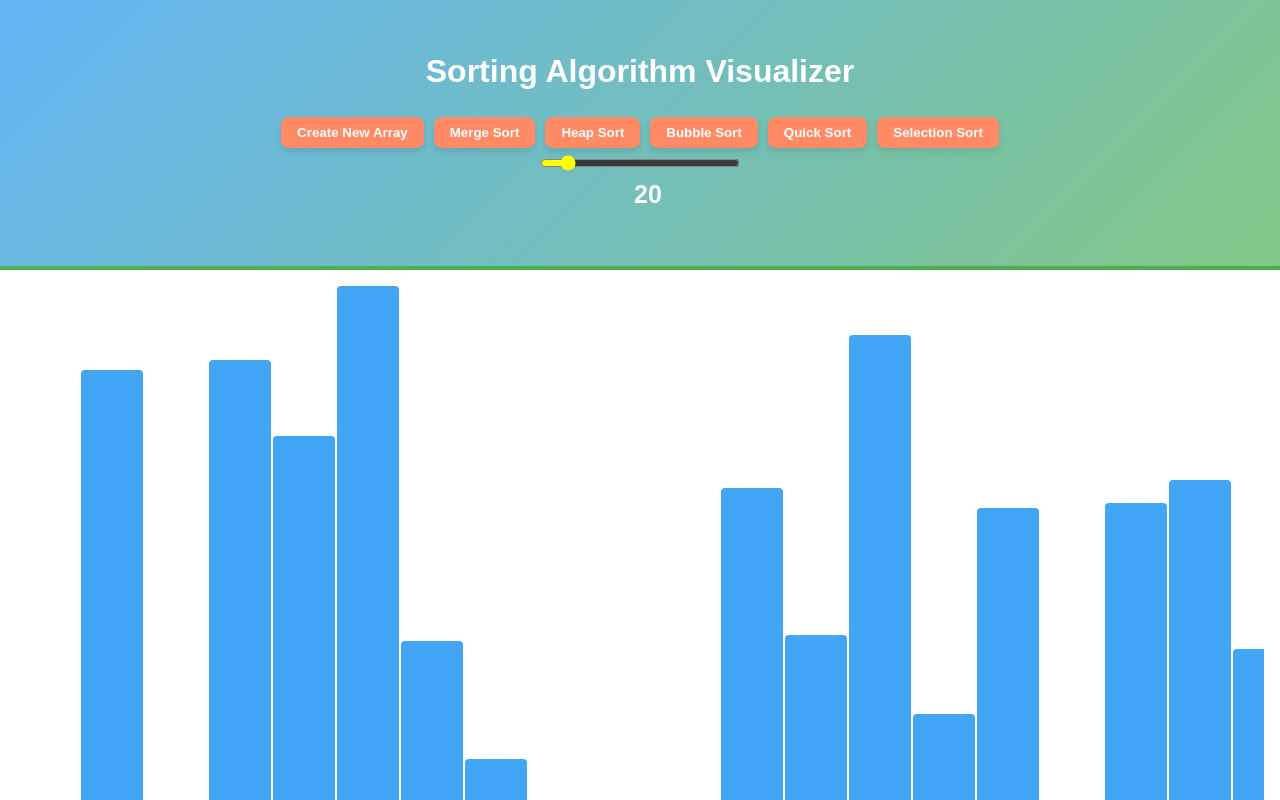
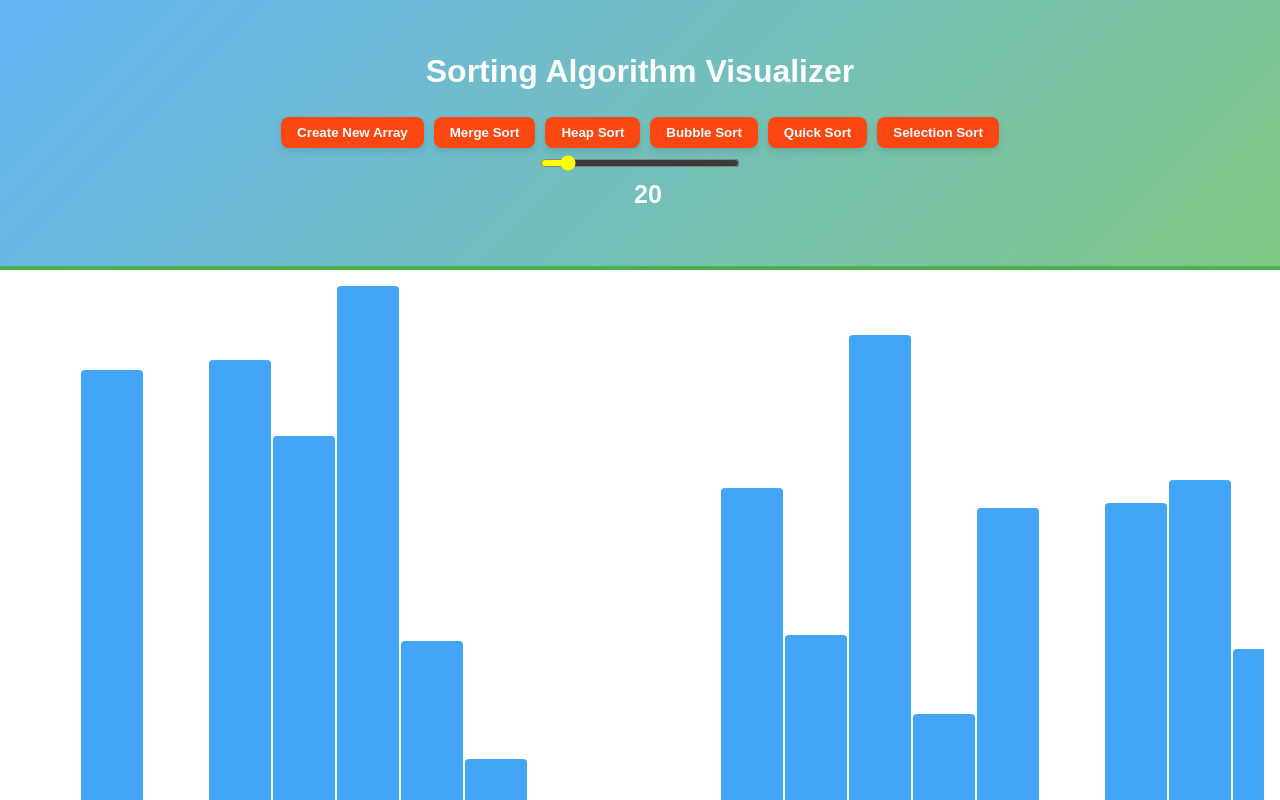
Before and after one commit to RK896/Sorting-Visualizer, a React (Create React App) app in the folder my-app/: page / in a window 1280 px wide. Shown: the top 800 px of the page. Built offline with nearby package versions, Linux system fonts and the light colour scheme.

Commit message:
minor styling changes

```diff
--- a/my-app/src/SortingVisualizer/SortingVisualizer.css
+++ b/my-app/src/SortingVisualizer/SortingVisualizer.css
@@ -51,7 +51,7 @@ body {
 }
 
 .button {
-  background-color: #ff8a65;
+  background-color: #fb4711;
   color: white;
   border: none;
   border-radius: 8px;
```
